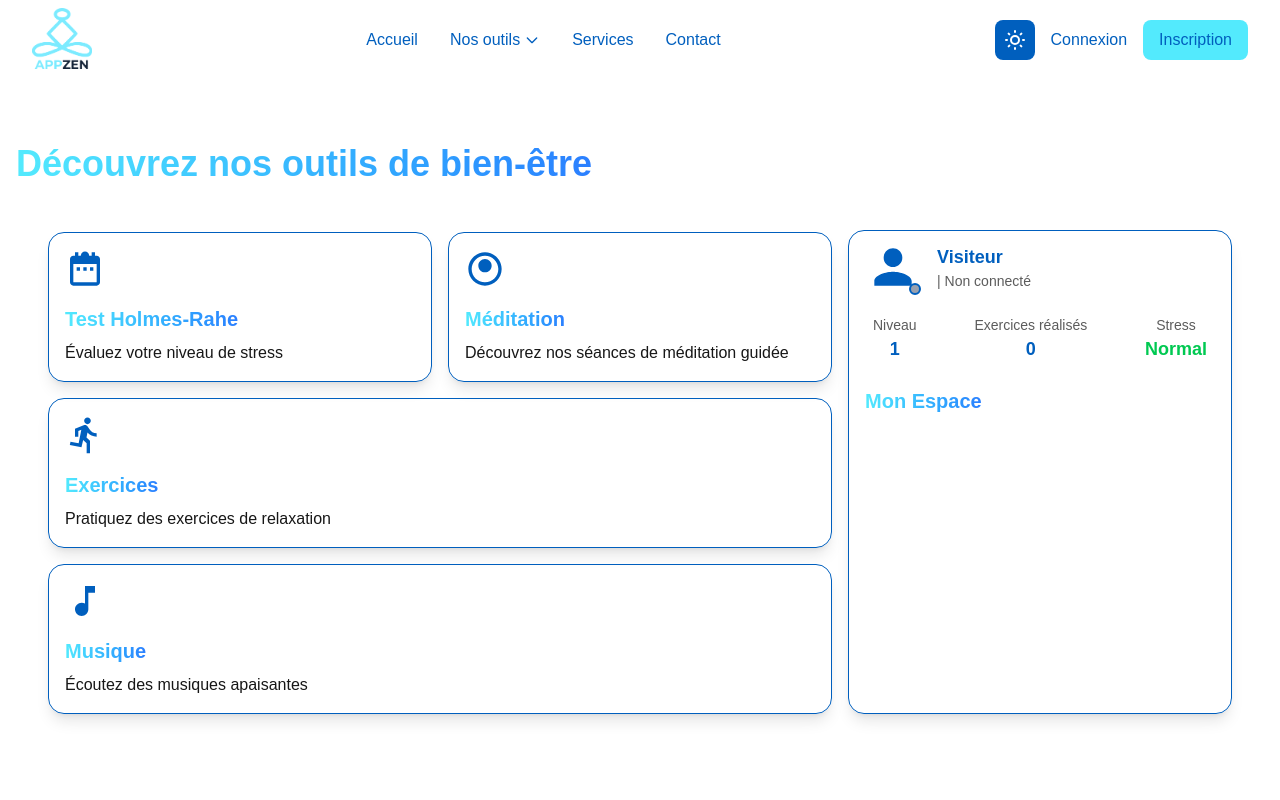
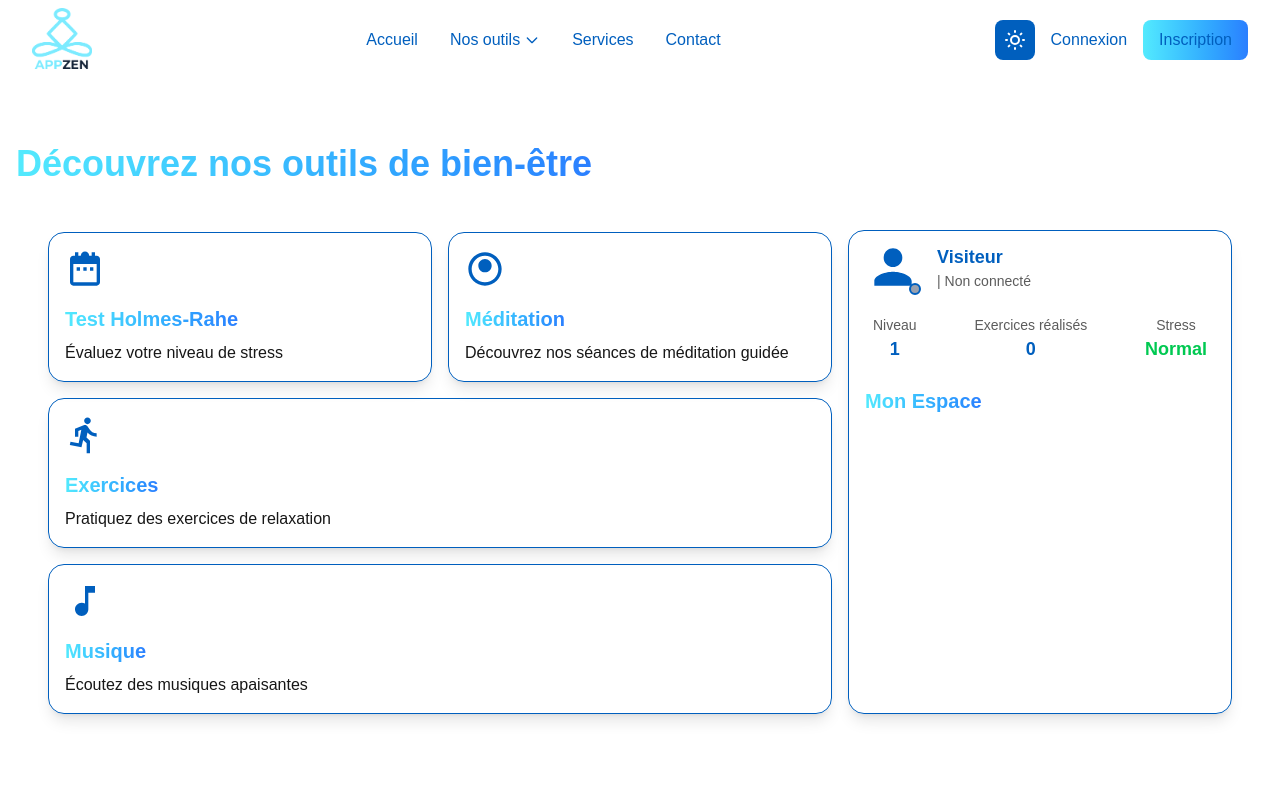
Before and after one commit to CronosV2/cesi-zen, a Next.js app in the folder cesi-zen-code/frontend/: page / in a window 1280 px wide. Shown: the top 800 px of the page. Built offline with nearby package versions, Linux system fonts and the light colour scheme; no server answers; a web font is replaced by a local one.

Commit message:
Update Navbar component with gradient background styling for the registration link to enhance visual appeal and user interaction.

```diff
--- a/cesi-zen-code/frontend/src/components/Navbar.tsx
+++ b/cesi-zen-code/frontend/src/components/Navbar.tsx
@@ -187,7 +187,7 @@ export default function Navbar() {
                 </Link>
                 <Link
                   href="/register"
-                  className="px-4 py-2 rounded-lg text-white bg-cyan-300 hover:bg-blue-600 transition-colors"
+                  className="px-4 py-2 rounded-lg text-white bg-gradient-to-r from-cyan-300 to-blue-500 hover:from-cyan-400 hover:to-blue-600 transition-all"
                 >
                   Inscription
                 </Link>
```
